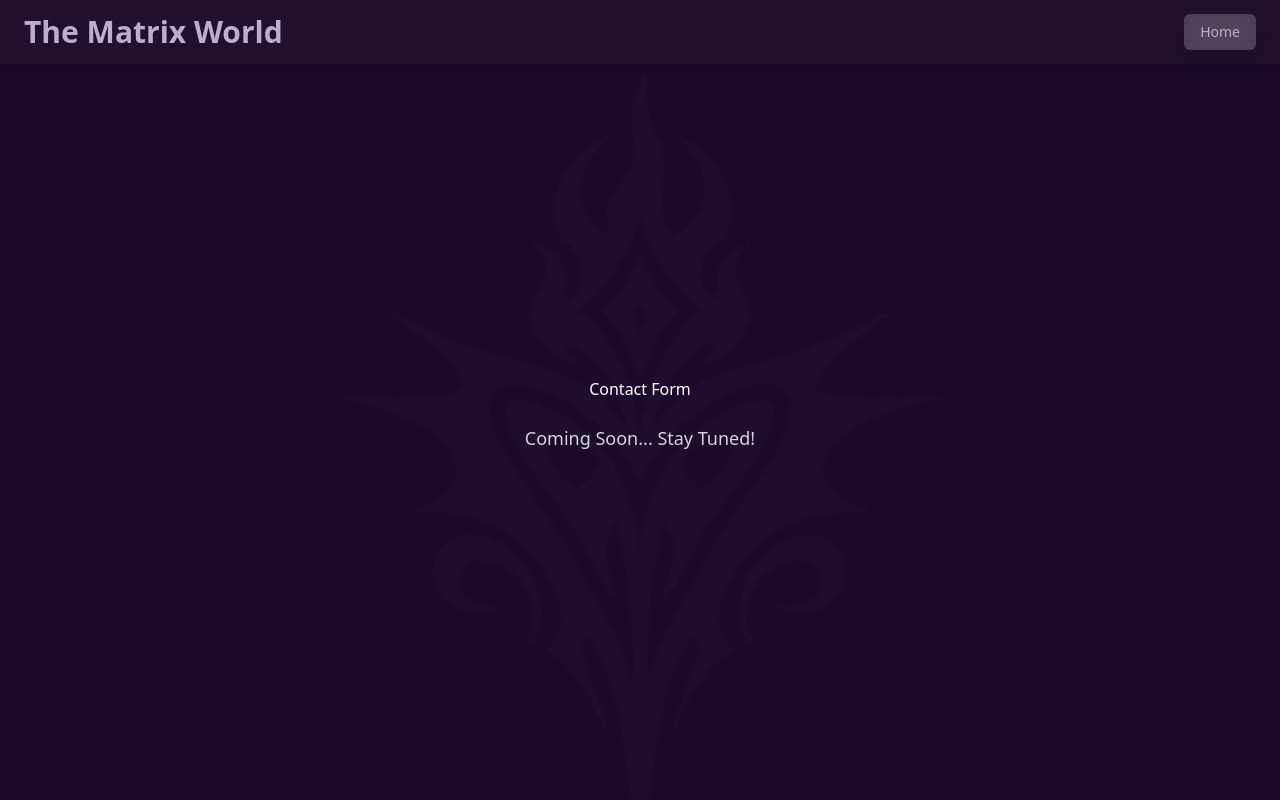
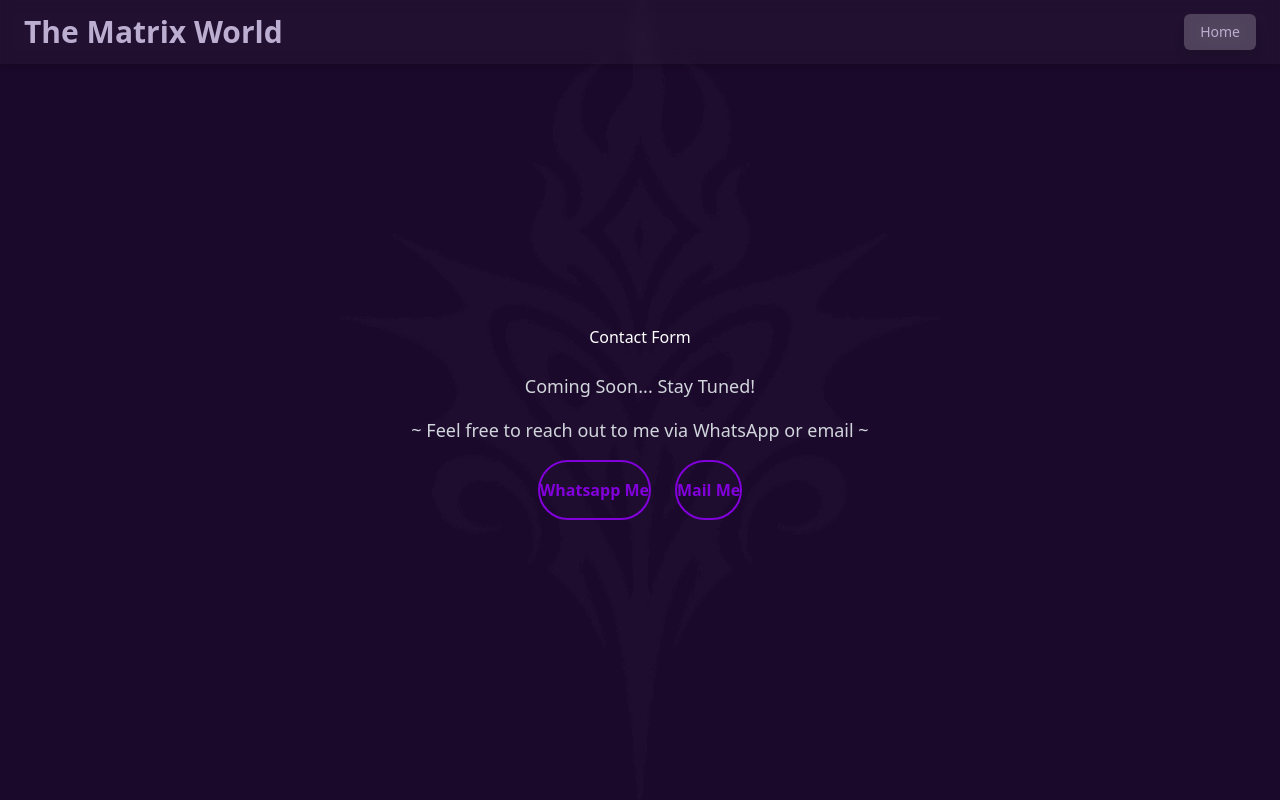
Before and after one commit to Matrixxboy/portfolio-react, a React (Vite) app in the folder frontend/: page /contactme in a window 1280 px wide. Shown: the top 800 px of the page. Built offline with nearby package versions, Linux system fonts and the light colour scheme.

Commit message:
bug : link , contact form , stick at the bottom error fixed

```diff
--- a/frontend/src/App.jsx
+++ b/frontend/src/App.jsx
@@ -9,6 +9,7 @@ import MatrixBg from '../public/matrix-bg.svg';
 import Header from './components/partials/Navbar';
 import Footer from './components/partials/Footer';
 
+import ScrollToTop from './components/ScrollToTop.jsx';
 import MainPage from './components/MainPage.jsx'
 import AboutPage from './components/pages/aboutpage/AboutPage.jsx';
 import Projects from './components/pages/projectpage/Projects';
@@ -26,15 +27,21 @@ function App() {
       <div className=' bg-color-primary overflow-x-hidden text-color-secondary'>
           <Header />
         {/* Background SVG Layer */}
-        <div className="fixed content-center justify-items-center bottom-0 left-0 z-0 w-full h-full opacity-2.5 pointer-events-none">
-          <img src={MatrixBg} alt="Background SVG" className="w-160 object-contain filter invert" />
-        </div>
+        <div className="fixed inset-0 z-0 flex items-center justify-center pointer-events-none opacity-2">
+  <img
+    src={MatrixBg}
+    alt="Background SVG"
+    className="w-160 object-contain filter invert"
+  />
+</div>
+
 
         {/* Main Content Layer */}
         <div className="relative z-10">
 
 
           <div className="container mx-auto p-4">
+            <ScrollToTop />
             <Routes>
               <Route path="/" element={<MainPage />} />
               <Route path="/about" element={<AboutPage />} />
--- /dev/null
+++ b/frontend/src/components/ScrollToTop.jsx
@@ -0,0 +1,15 @@
+import { useEffect } from 'react';
+import { useLocation } from 'react-router-dom';
+
+const ScrollToTop = () => {
+  const { pathname } = useLocation();
+
+  useEffect(() => {
+    // Instantly scroll to the top
+    window.scrollTo(0, 0);
+  }, [pathname]);
+
+  return null;
+};
+
+export default ScrollToTop;
--- a/frontend/src/components/pages/conatactform/Contactform.jsx
+++ b/frontend/src/components/pages/conatactform/Contactform.jsx
@@ -7,6 +7,15 @@ const Contactform = () =>{
     <div className="text-center">
         <h1 className="text-4xl font-bold mb-4">Contact Form</h1>
         <p className="text-lg text-gray-300">Coming Soon... Stay Tuned!</p>
+        <p className="text-lg text-gray-300">~ Feel free to reach out to me via WhatsApp or email ~</p>
+        <div className="flex flex-col sm:flex-row justify-center gap-6 pt-8 animate-slide-up delay-500">
+                    <a href="https://wa.me/917041634002" target="_blank" className="hiremebtn px-6 py-3 border-2 border-purple-500 text-purple-400 hover:bg-purple-500 rounded-full font-semibold transition">
+                    Whatsapp Me
+                  </a>
+                  <a href="mailto:matrix.utsav.lankapati@gmail.com" target="_blank" className="hiremebtn px-6 py-3 border-2 border-purple-500 text-purple-400 hover:bg-purple-500 rounded-full font-semibold transition">
+                    Mail Me
+                  </a>
+                </div>
     </div>
 </div>
     );
--- a/frontend/src/components/pages/homepage/Landingpage.jsx
+++ b/frontend/src/components/pages/homepage/Landingpage.jsx
@@ -40,10 +40,10 @@ const Landingpage = ()=>{
 
         {/* <!-- Call to Action Buttons --> */}
         <div className="flex flex-col sm:flex-row justify-center gap-6 pt-8 animate-slide-up delay-500">
-            <Link to="/projects" className="px-6 py-3 bg-purple-600 hover:bg-purple-700 text-white rounded-full font-semibold shadow-lg transition">
+            <Link to="/projects" className="px-6 py-3 bg-purple-500 hover:bg-purple-700 text-white rounded-full font-semibold shadow-lg transition">
             View My Work
             </Link>
-            <a href="https://wa.me/917041634002" target="_blank" className="hiremebtn px-6 py-3 border-2 border-purple-600 text-purple-400 hover:bg-purple-600 rounded-full font-semibold transition">
+            <a href="https://wa.me/917041634002" target="_blank" className="hiremebtn px-6 py-3 border-2 border-purple-500 text-purple-400 hover:bg-purple-500 rounded-full font-semibold transition">
             Hire Me
           </a>
         </div>
```
Also changed, not shown: frontend/src/components/partials/Footer.jsx (+6 -6 lines).
